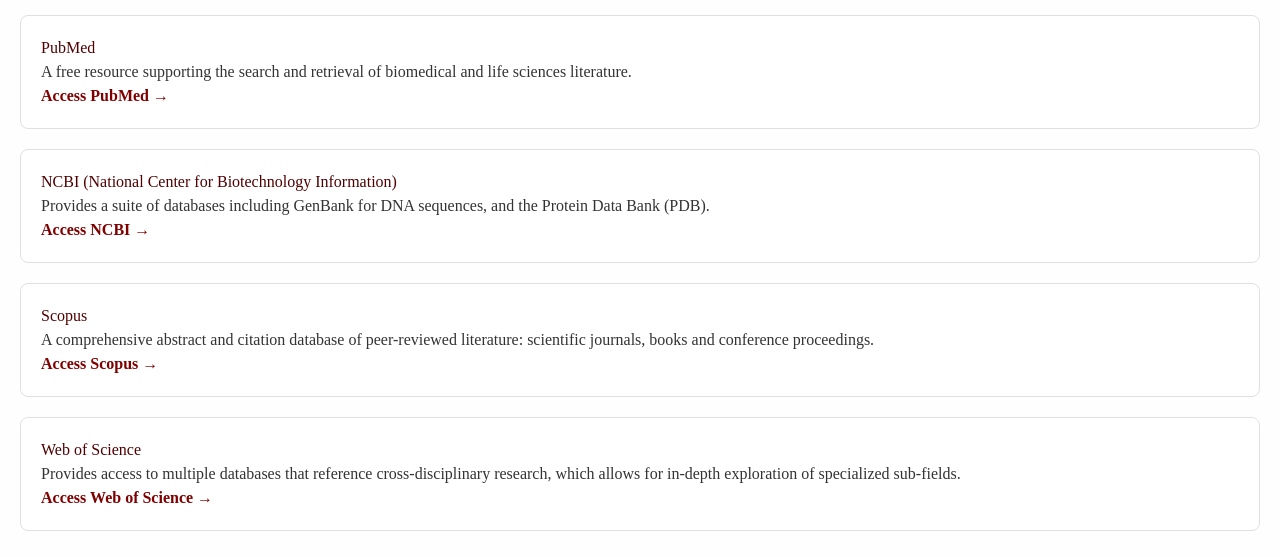
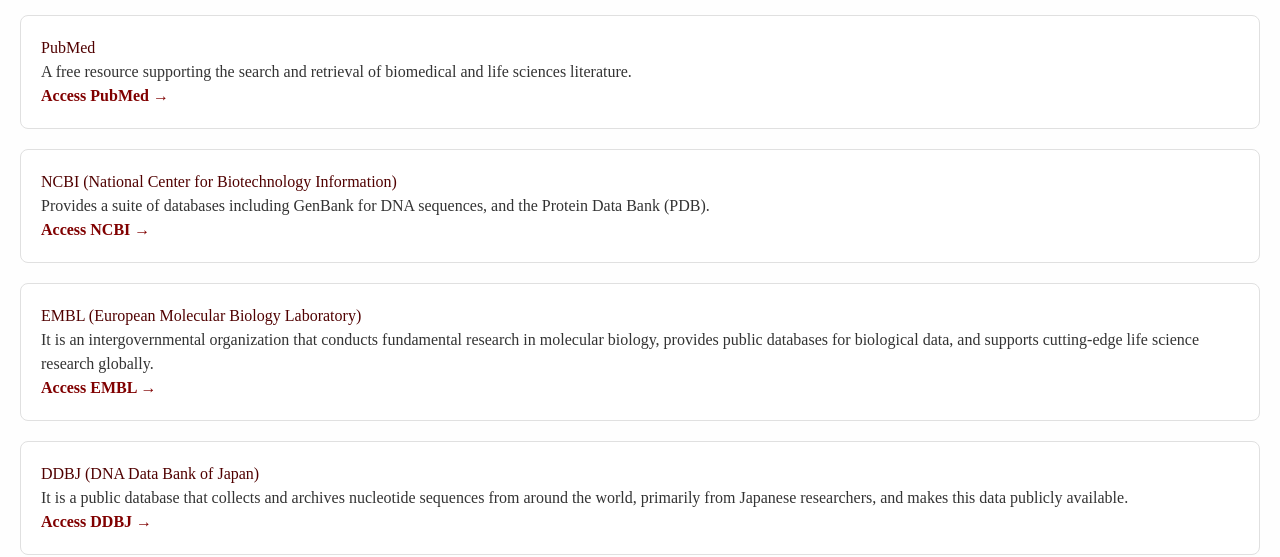
Before and after one commit to affankrc2003/BTBI-LIBRARY, a plain HTML site: page databases.html in a window 1280 px wide. Shown: the part 278-835 px from the top of the page. Drawn offline with nearby package versions, Linux system fonts and the light colour scheme.

Commit message:
Update databases.html

```diff
--- a/databases.html
+++ b/databases.html
@@ -51,9 +51,14 @@
                 <a href="https://www.ncbi.nlm.nih.gov/" target="_blank">Access NCBI &rarr;</a>
             </div>
             <div class="db-item">
-                <h3>Scopus</h3>
-                <p>A comprehensive abstract and citation database of peer-reviewed literature: scientific journals, books and conference proceedings.</p>
-                <a href="https://www.scopus.com/" target="_blank">Access Scopus &rarr;</a>
+                <h3>EMBL (European Molecular Biology Laboratory)</h3>
+                <p>It is an intergovernmental organization that conducts fundamental research in molecular biology, provides public databases for biological data, and supports cutting-edge life science research globally.</p>
+                <a href="https://www.ebi.ac.uk/" target="_blank">Access EMBL &rarr;</a>
+            </div>
+            <div class="db-item">
+                <h3>DDBJ (DNA Data Bank of Japan)</h3>
+                <p>It is a public database that collects and archives nucleotide sequences from around the world, primarily from Japanese researchers, and makes this data publicly available.</p>
+                <a href="https://www.ddbj.nig.ac.jp/index-e.html" target="_blank">Access DDBJ &rarr;</a>
             </div>
             <div class="db-item">
                 <h3>Web of Science</h3>
```
